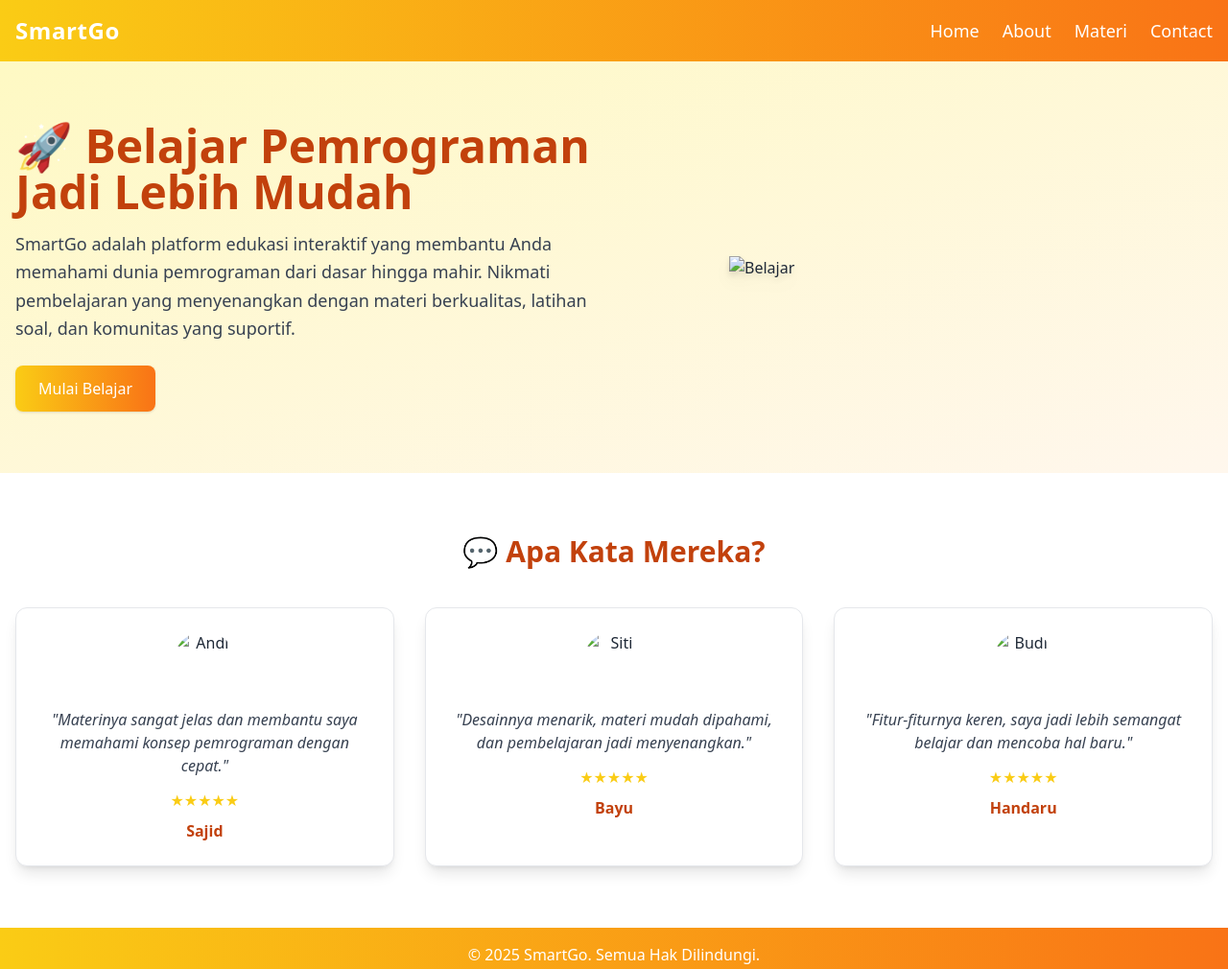
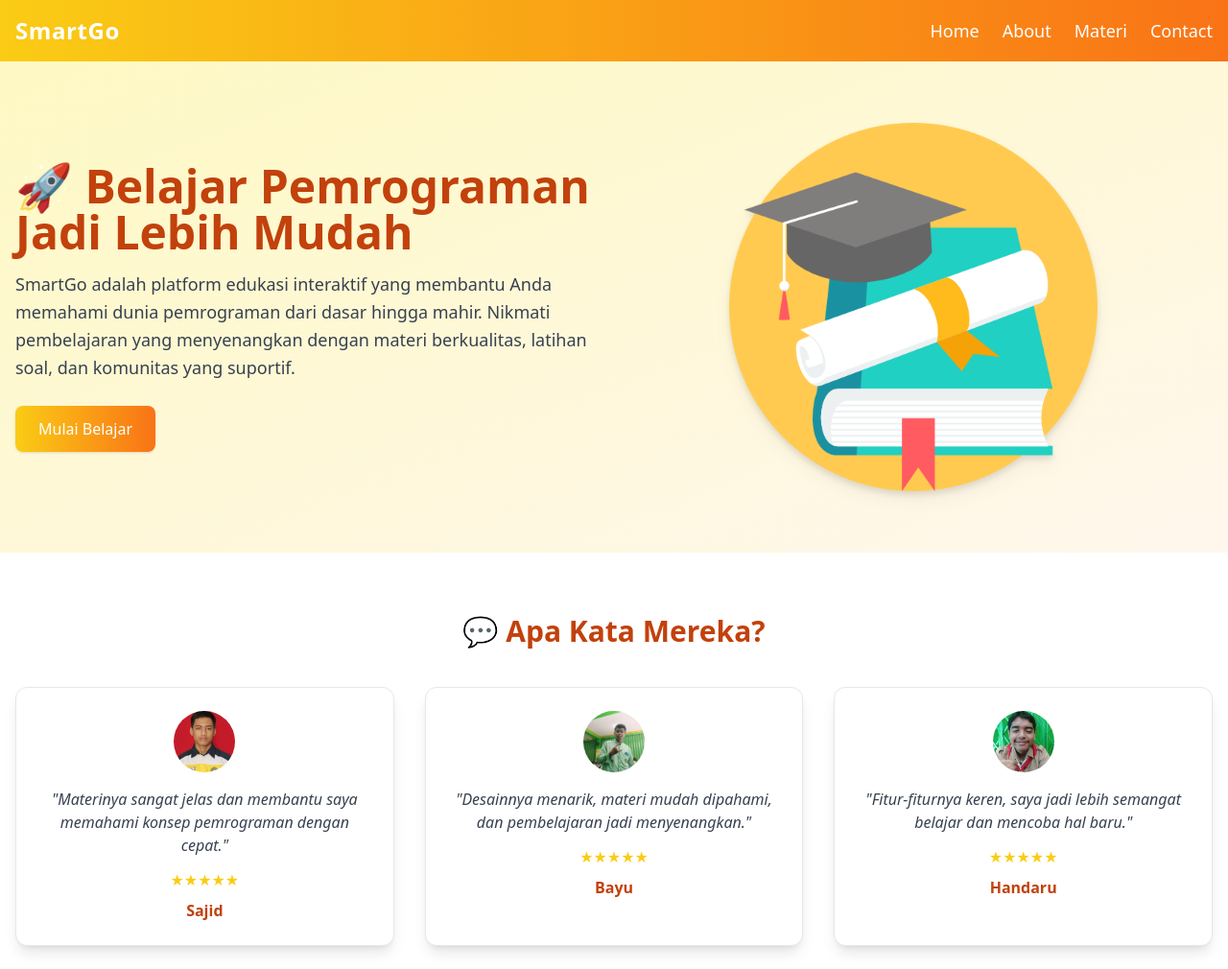
Before and after one commit to SajidNandaw/lomba, a plain HTML site: page index.html in a window 1280 px wide. Shown: the top 1010 px of the page at 96% size. Drawn offline with nearby package versions, Linux system fonts and the light colour scheme; the site is published under a folder, as on GitHub Pages, so addresses that start at the root find nothing.

Commit message:
add image

```diff
--- a/index.html
+++ b/index.html
@@ -50,7 +50,7 @@
         <a href="materi.html" class="inline-block bg-gradient-to-r from-yellow-400 to-orange-500 text-white px-6 py-3 rounded-lg shadow hover:opacity-90 transition">Mulai Belajar</a>
       </div>
       <div class="md:w-1/2 mt-8 md:mt-0 flex justify-center">
-        <img src="/img/logo.png" alt="Belajar" class="w-72 md:w-96 drop-shadow-lg">
+        <img src="img/logo.png" alt="Belajar" class="w-72 md:w-96 drop-shadow-lg">
       </div>
     </div>
   </section>
@@ -61,21 +61,21 @@
       <div class="grid md:grid-cols-3 gap-8">
 
         <div class="bg-white border rounded-xl shadow-lg p-6 hover:shadow-2xl transition">
-          <img src="/img/sajid.jpg" class="w-16 h-16 rounded-full object-cover object-center mx-auto mb-4" alt="Andi">
+          <img src="img/sajid.jpg" class="w-16 h-16 rounded-full object-cover object-center mx-auto mb-4" alt="Andi">
           <p class="italic text-gray-700">"Materinya sangat jelas dan membantu saya memahami konsep pemrograman dengan cepat."</p>
           <div class="flex justify-center mt-3 text-yellow-400">★★★★★</div>
           <h4 class="mt-2 font-semibold text-orange-700">Sajid</h4>
         </div>
 
         <div class="bg-white border rounded-xl shadow-lg p-6 hover:shadow-2xl transition">
-          <img src="/img/bayu.jpg" class="w-16 h-16 rounded-full object-cover object-center mx-auto mb-4" alt="Siti">
+          <img src="img/bayu.jpg" class="w-16 h-16 rounded-full object-cover object-center mx-auto mb-4" alt="Siti">
           <p class="italic text-gray-700">"Desainnya menarik, materi mudah dipahami, dan pembelajaran jadi menyenangkan."</p>
           <div class="flex justify-center mt-3 text-yellow-400">★★★★★</div>
           <h4 class="mt-2 font-semibold text-orange-700">Bayu</h4>
         </div>
 
         <div class="bg-white border rounded-xl shadow-lg p-6 hover:shadow-2xl transition">
-          <img src="/img/handaru.jpg" class="w-16 h-16 rounded-full object-cover object-center mx-auto mb-4" alt="Budi">
+          <img src="img/handaru.jpg" class="w-16 h-16 rounded-full object-cover object-center mx-auto mb-4" alt="Budi">
           <p class="italic text-gray-700">"Fitur-fiturnya keren, saya jadi lebih semangat belajar dan mencoba hal baru."</p>
           <div class="flex justify-center mt-3 text-yellow-400">★★★★★</div>
           <h4 class="mt-2 font-semibold text-orange-700">Handaru</h4>
```
Also changed, not shown: about.html (+1 -1 lines).
